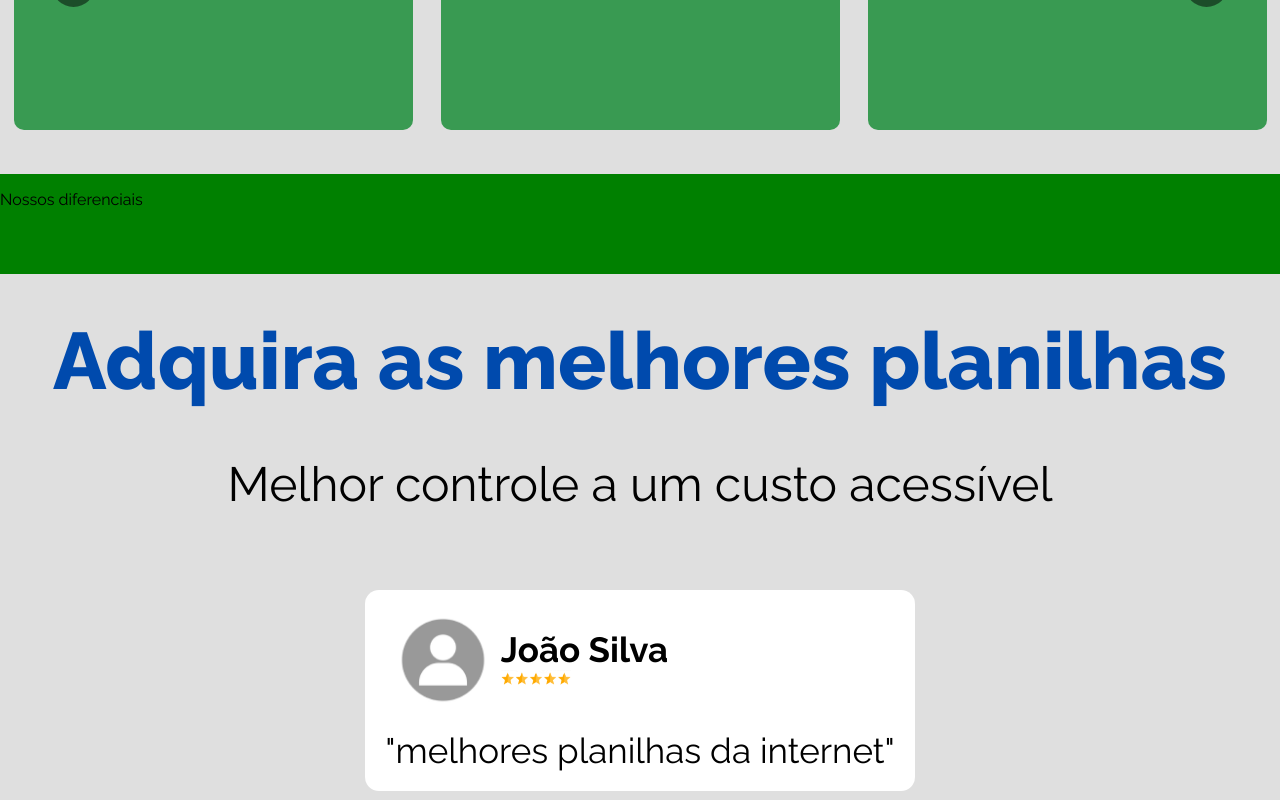
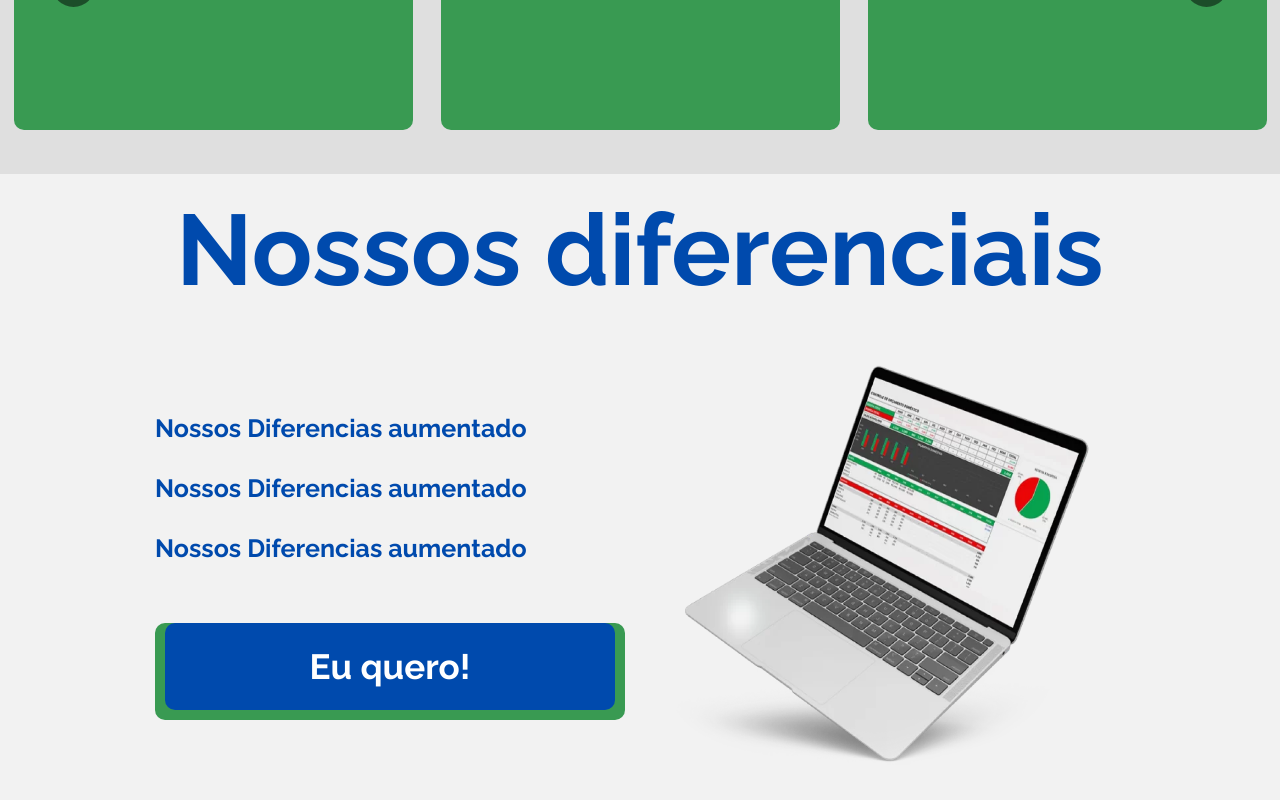
Before and after one commit to Soto92/cesuca-website, a React app: page / in a window 1280 px wide. Shown: the part 2520-3320 px from the top of the page. Built offline with nearby package versions, Linux system fonts and the light colour scheme; the HTML template or start-up script is replaced by a standard one.

Commit message:
Criado BannerDiffs

```diff
--- a/src/components/banners/bannerDiffs.jsx
+++ b/src/components/banners/bannerDiffs.jsx
@@ -1,18 +1,100 @@
 import React from "react";
+import PcIMG from "../../assets/images/pc.png";
+import Button from "../button";
 
-const BannerDiffs = () => {
+const BannerModels = () => {
   return (
+    <div>
       <div
         style={{
           display: "flex",
-        backgroundColor: "green",
-        height: "100px",
+          backgroundColor: "#F2F2F2",
+          height: "150px",
           flexDirection: "row",
+          alignItems: "center",
+          justifyContent: "center",
         }}
       >
-      <p>Nossos diferenciais</p>
+        <p
+          style={{
+            color: "#004AAD",
+            fontSize: "50px",
+            textAlign: "center",
+            margin: "2",
+          }}
+        >
+          <h1>Nossos diferenciais</h1>
+        </p>
+      </div>
+      <div
+        style={{
+          display: "flex",
+          justifyContent: "center",
+          padding: "0px",
+          backgroundColor: "#F2F2F2",
+        }}
+      >
+        <div style={{ display: "flex", flexDirection: "column", justifyContent: "center" }}>
+          <div style={{ display: "flex", alignItems: "center", marginBottom: "30px" }}>
+            <p
+              style={{
+                color: "#004AAD",
+                fontSize: "25px",
+                textAlign: "left",
+                margin: "0",
+              }}
+            >
+              <strong>Nossos Diferencias aumentado </strong>
+            </p>
+          </div>
+          <div style={{ display: "flex", alignItems: "center", marginBottom: "30px" }}>
+            <p
+              style={{
+                color: "#004AAD",
+                fontSize: "25px",
+                textAlign: "left",
+                margin: "0",
+              }}
+            >
+              <strong>Nossos Diferencias aumentado </strong>
+            </p>
+          </div>
+          <div style={{ display: "flex", alignItems: "center", marginBottom: "60px" }}>
+            <p
+              style={{
+                color: "#004AAD",
+                fontSize: "25px",
+                textAlign: "left",
+                margin: "0",
+              }}
+            >
+              <strong>Nossos Diferencias aumentado </strong>
+            </p>
+          </div>
+          <Button
+            text="Eu quero!"
+            onClick={() =>
+              window.open(
+                "https://hotmart.com/pt-br/marketplace/produtos/arquivos-pre-prontos-para-apresentacoes-tcc-controle-financeiro-curriculo/F83402332H",
+                "_blank"
+              )
+            }
+          />
+        </div>
+        <div style={{ marginLeft: "0px" }}>
+          <img
+            src={PcIMG}
+            alt="Pc"
+            style={{
+              width: "500px",
+              height: "480px",
+              zIndex: "0",
+            }}
+          />
+        </div>
+      </div>
     </div>
   );
 };
 
-export default BannerDiffs;
+export default BannerModels;
```
Also changed, not shown: 16 other files (tests, documents, lock files or other folders). Lines whose indentation alone changed are shown as unchanged.
